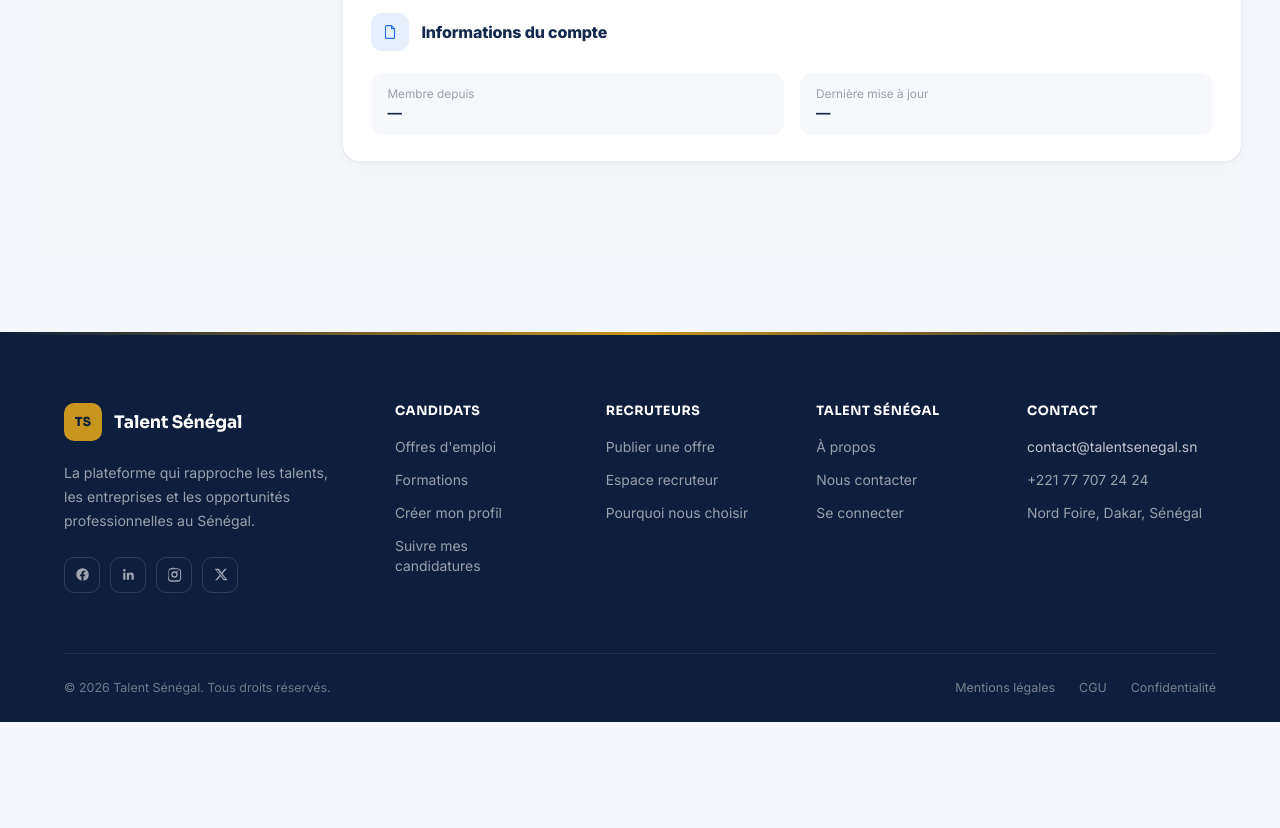
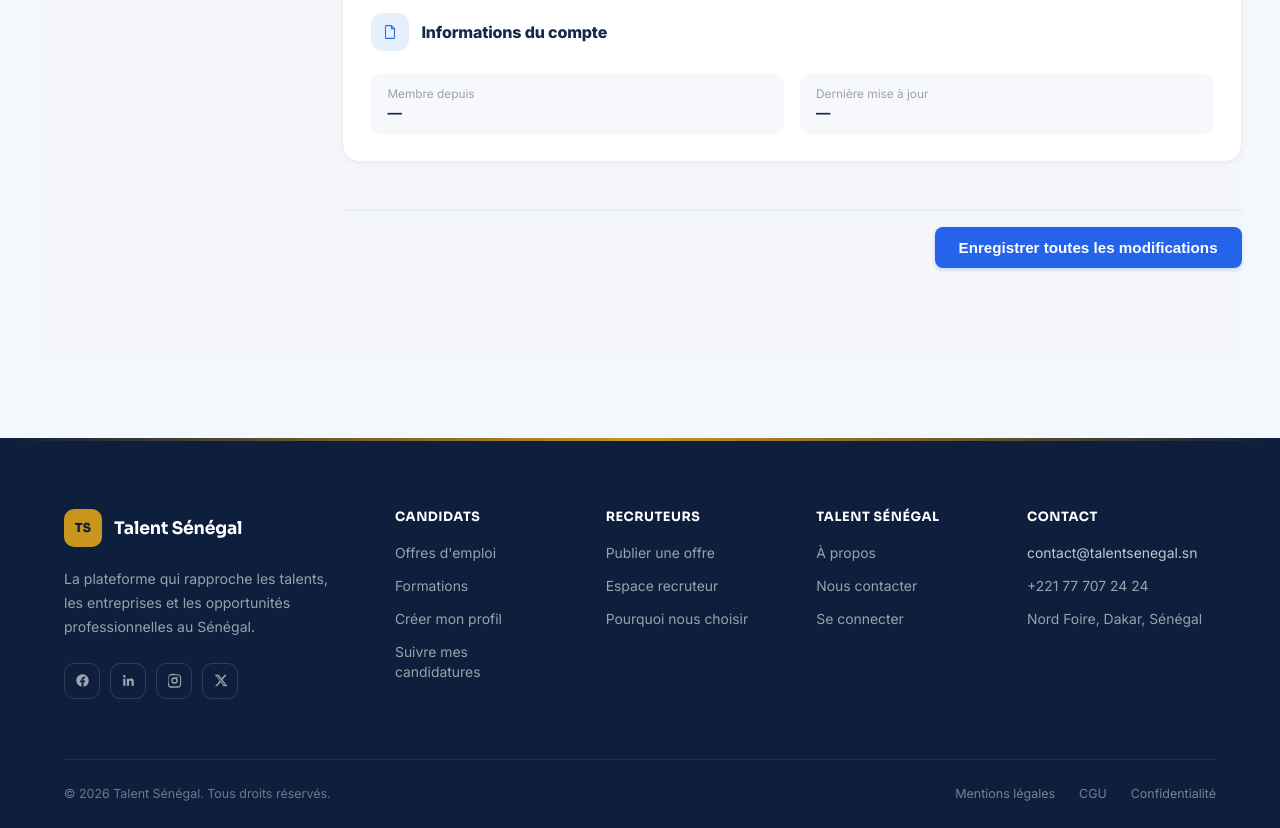
Before and after one commit to Christian190300/teranga-frontend, a React (Vite) app: page /candidat/profil in a window 1280 px wide. Shown: the part 2765-3593 px from the top of the page. Before the commit the page ends 3487 px from the top, so only its background shows below. Built offline with nearby package versions, Linux system fonts and the light colour scheme; no server answers.

Commit message:
rafraichir la page et bouton

```diff
--- a/src/pages/candidat/ProfilCandidatPage.tsx
+++ b/src/pages/candidat/ProfilCandidatPage.tsx
@@ -80,6 +80,7 @@ export function ProfilCandidatPage() {
 
     const [loading, setLoading] = useState(true);
     const [loadError, setLoadError] = useState<string | null>(null);
+    const [saving, setSaving] = useState(false);
 
     // Score de complétion calculé par le backend
     const [scoreCompletion, setScoreCompletion] = useState<number>(0);
@@ -165,7 +166,6 @@ export function ProfilCandidatPage() {
                 setDateCreation(data.dateCreation);
                 setDateMaj(data.dateMaj);
 
-                // Extraction du score depuis score.percentage (avec fallbacks)
                 const scoreVal = data.score?.percentage ?? data.scoreCompletion ?? data.pourcentageCompletion ?? 0;
                 setScoreCompletion(scoreVal);
 
@@ -209,6 +209,25 @@ export function ProfilCandidatPage() {
         900,
         !loading
     );
+
+    // 🚀 Action manuelle pour tout enregistrer et rafraîchir
+    async function handleEnregistrerEtRafraichir() {
+        try {
+            setSaving(true);
+            await updateMonProfilCandidat({
+                telephone, adresse, sexe, ville, region, pays, mobilite, teletravail,
+                titreProfessionnel, aPropos, niveauExperience,
+                anneesExperience: anneesExperience === "" ? undefined : Number(anneesExperience),
+                disponibilite, formations, certifications, langues, competences,
+                linkedin, github, portfolio,
+            });
+            // Rechargement direct de la page
+            window.location.reload();
+        } catch {
+            setLoadError("Erreur lors de la sauvegarde complète des modifications.");
+            setSaving(false);
+        }
+    }
 
     async function handlePhotoChange(e: React.ChangeEvent<HTMLInputElement>) {
         const file = e.target.files?.[0];
@@ -310,7 +329,6 @@ export function ProfilCandidatPage() {
             </div>
 
             <div className="profil-sidebar">
-                {/* Carte de Profil Avatar */}
                 <div className="profil-sidebar-card">
                     <div className="profil-avatar-wrap profil-sidebar-avatar">
                         {photoUrl ? (
@@ -338,12 +356,10 @@ export function ProfilCandidatPage() {
                     {photoError && <p className="profil-message profil-message--error">{photoError}</p>}
                 </div>
 
-                {/* Carte de Progression de Complétion */}
                 <div className="profil-sidebar-card">
                     <ProfileProgressBar score={scoreCompletion} />
                 </div>
 
-                {/* Navigation sticky */}
                 <div className="profil-sidebar-card">
                     <nav className="profil-nav">
                         <a href="#coordonnees">Coordonnées</a>
@@ -620,6 +636,19 @@ export function ProfilCandidatPage() {
                         </div>
                     </div>
                 </div>
+
+                {/* 🔽 Bouton global de sauvegarde en bas de page */}
+                <div className="profil-actions-footer">
+                    <button
+                        type="button"
+                        className="profil-save-btn"
+                        onClick={handleEnregistrerEtRafraichir}
+                        disabled={saving}
+                    >
+                        {saving ? "Enregistrement..." : "Enregistrer toutes les modifications"}
+                    </button>
+                </div>
+
             </div>
         </div>
     );
--- a/src/pages/candidat/profilCandidatPage.css
+++ b/src/pages/candidat/profilCandidatPage.css
@@ -696,6 +696,41 @@
     text-align: center;
 }
 
+.profil-actions-footer {
+    display: flex;
+    justify-content: flex-end;
+    margin-top: 2rem;
+    padding-top: 1rem;
+    border-top: 1px solid #e2e8f0;
+}
+
+.profil-save-btn {
+    background-color: #2563eb;
+    color: #ffffff;
+    font-weight: 600;
+    font-size: 0.95rem;
+    padding: 0.75rem 1.5rem;
+    border: none;
+    border-radius: 8px;
+    cursor: pointer;
+    transition: background-color 0.2s ease, transform 0.1s ease;
+    box-shadow: 0 2px 4px rgba(37, 99, 235, 0.2);
+}
+
+.profil-save-btn:hover:not(:disabled) {
+    background-color: #1d4ed8;
+}
+
+.profil-save-btn:active:not(:disabled) {
+    transform: translateY(1px);
+}
+
+.profil-save-btn:disabled {
+    background-color: #94a3b8;
+    cursor: not-allowed;
+    box-shadow: none;
+}
+
 /* ---------- Tags & Métadonnées ---------- */
 .profil-tags {
     display: flex;
```
